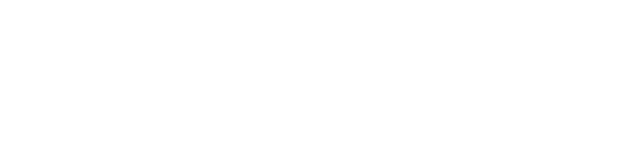
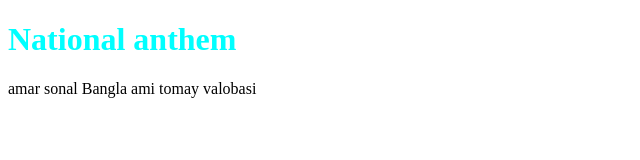
Before and after one commit to TAnjil002/my-github-repository, a plain HTML site: page index.html in a window 1280 px wide. Shown: the whole page, without its empty margins (0-640 px from the left). Drawn offline with Linux system fonts and the light colour scheme.

Commit message:
added the head and paragraph

```diff
--- /dev/null
+++ b/Style/style.css
@@ -0,0 +1,3 @@
+h1{
+    color: aqua;
+}
--- a/index.html
+++ b/index.html
@@ -4,8 +4,10 @@
     <meta charset="UTF-8">
     <meta name="viewport" content="width=device-width, initial-scale=1.0">
     <title>My first GitHub website</title>
+    <link rel="stylesheet" href="Style/style.css">
 </head>
 <body>
-
+    <h1>National anthem</h1>
+    <p>amar sonal Bangla ami tomay valobasi</p>
 </body>
 </html>
```
